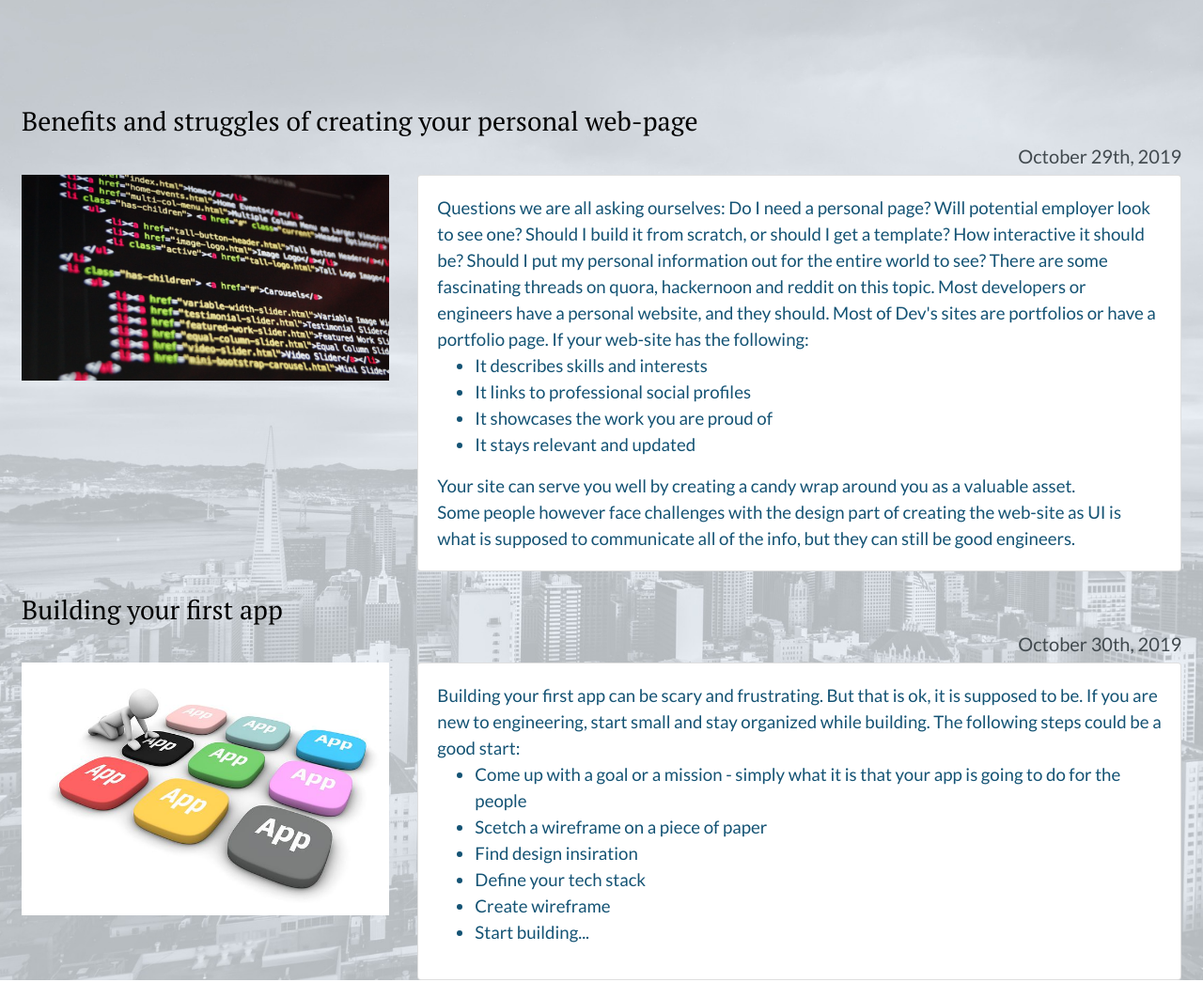
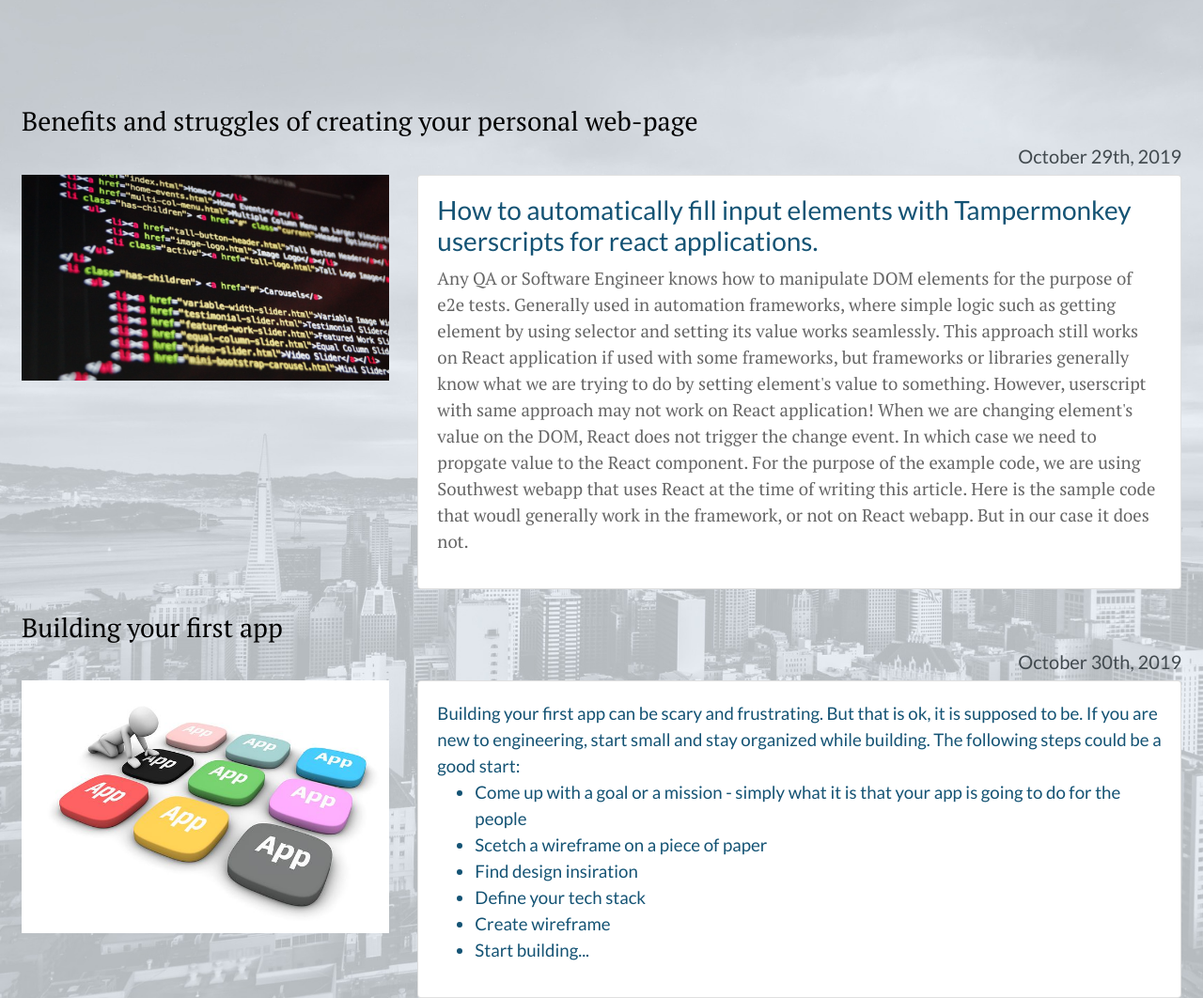
Before and after one commit to pachkovska/heroku-personal-app, a Python web app: template templates/content/4_blog.html in a window 1280 px wide. Shown: the part 16-1078 px from the top of the page at 94% size. Run offline with Jinja, Linux system fonts and the light colour scheme; the template is opened without the code that fills it, so the values that code supplies are empty; some libraries are stand-ins or nearby versions.

Commit message:
publishing blog post

```diff
--- a/templates/content/4_blog.html
+++ b/templates/content/4_blog.html
@@ -17,20 +17,23 @@ Blog
             <div class="col-md-8">
                 <div class="card">
                     <div class="card-body dark-blue">
-                            Questions we are all asking ourselves: Do I need a personal page? Will potential employer look to see one?
-                            Should I build it from scratch, or should I get a template? How interactive it should be? Should I put my personal information out
-                            for the entire world to see? There are some fascinating threads on quora, hackernoon and reddit on this topic. Most developers or engineers have a personal website, and they should.
-                            Most of Dev's sites are portfolios or have a portfolio page.
-                            If your web-site has the following:
-                            <ul>
-                                <li>It describes skills and interests</li>
-                                <li>It links to professional social profiles</li>
-                                <li>It showcases the work you are proud of</li>
-                                <li>It stays relevant and updated</li>
-                            </ul>
-                            Your site can serve you well by creating a candy wrap around you as a valuable asset.
-                            <br>
-                            Some people however face challenges with the design part of creating  the web-site as UI is what is supposed to communicate all of the info, but they can still be good engineers.
+                        <h3>How to automatically fill input elements with Tampermonkey userscripts for react applications.</h3>
+                        <p>
+                            Any QA or Software Engineer knows how to manipulate DOM elements for the purpose of e2e tests.
+                            Generally used in automation frameworks, where simple logic such as getting element by using selector and setting its value
+                            works seamlessly.
+                            This approach still works on React application if used with some frameworks, but frameworks or libraries generally know what
+                            we are trying to do by setting element's value to something.
+                            However, userscript with same approach may not work on React application!
+                            When we are changing element's value on the DOM, React does not trigger the change event. In which case we need to
+                            propgate value to the React component.
+
+                            For the purpose of the example code, we are using Southwest webapp that uses React at the time of writing this article.
+
+                            Here is the sample code that woudl generally work in the framework, or not on React webapp. But in our case it does not.
+
+
+                        </p>
                     </div>
                 </div>
             </div>
--- a/views.py
+++ b/views.py
@@ -36,7 +36,8 @@ def projects(request):
     return render(request, "content/2_projects.html", context)
 
 def resume(request):
-    response = requests.get('https://api.github.com/users/pachkovska/repos')
+    # response = requests.get('https://api.github.com/users/pachkovska/repos')
+    response = requests.get('https://api.github.com/users/pachkovska/repos/:pachkovska/:heroku-personal-app/stats/commit_activity')
     repos = response.json()
     context = {
     "pages": pages,
```
